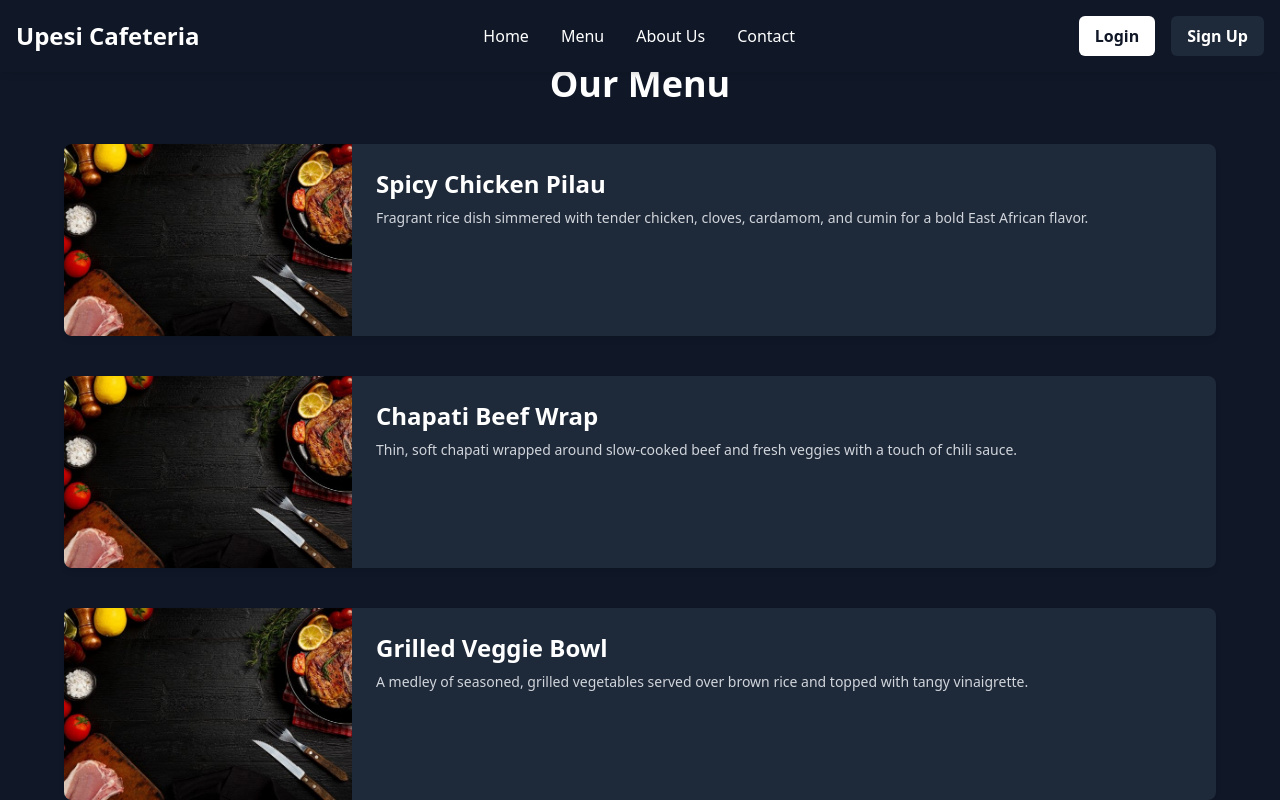
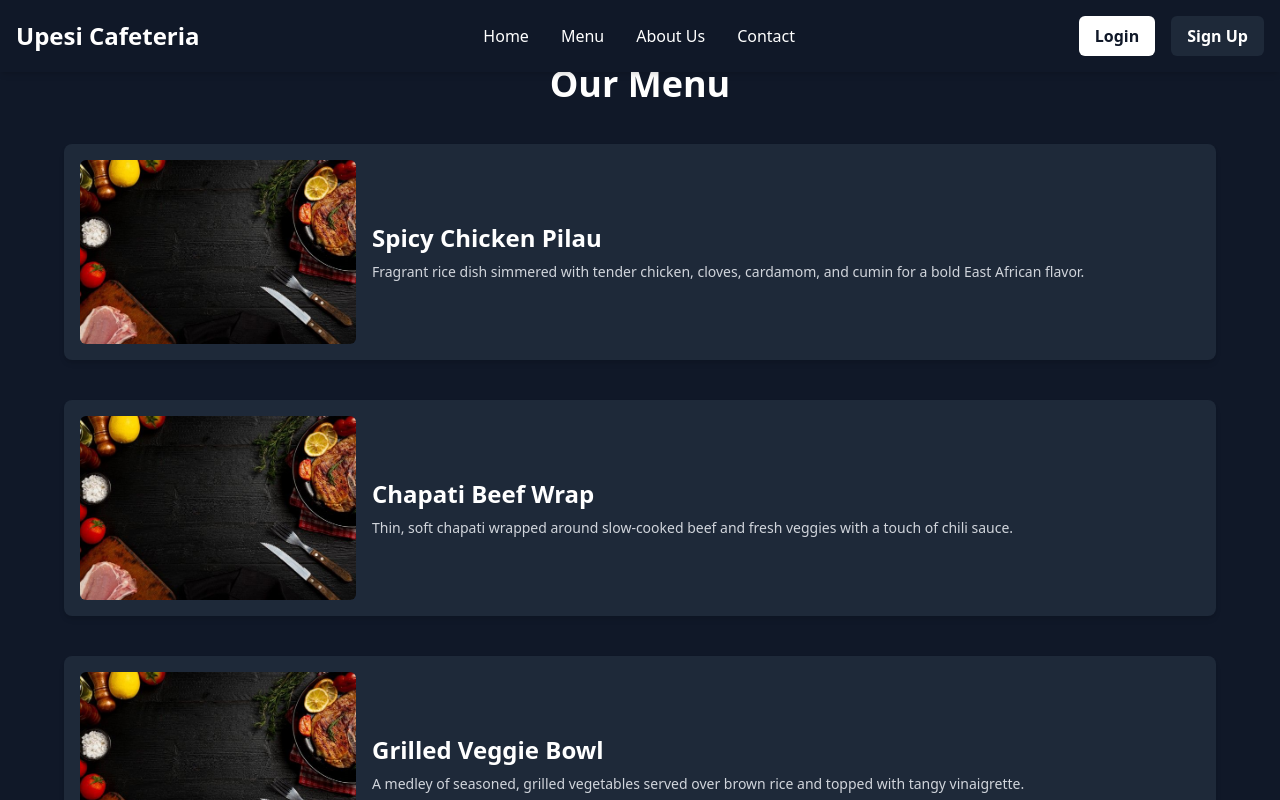
Before and after one commit to jasonAnyango/CSProject1-UpesiCafeteria, a React (Vite) app in the folder frontend/: page /menu in a window 1280 px wide. Shown: the top 800 px of the page. Built offline with nearby package versions, Linux system fonts and the light colour scheme.

Commit message:
Updated Initial Menu Page with link to ItemDetails Page

```diff
--- a/frontend/src/App.jsx
+++ b/frontend/src/App.jsx
@@ -3,6 +3,7 @@ import Navbar from "./components/Navbar.jsx"
 import Login from "./pages/Login.jsx"
 import Signup from "./pages/Signup.jsx"
 import Menu from "./pages/Menu.jsx"
+import ItemDetail from "./pages/ItemDetail.jsx"
 import Verify from "./pages/Verify.jsx"
 import ForgotPassword from "./pages/ForgotPassword.jsx"
 import VerifyResetOtp from "./pages/VerifyResetOtp.jsx"
@@ -22,6 +23,7 @@ const App = () => {
             <Route path="/verify" element={<Verify />}></Route>
             <Route path="/forgot-password" element={<ForgotPassword />}></Route>
             <Route path="/menu" element={<Menu />}></Route>
+            <Route path="/itemDetail" element={<ItemDetail />}></Route>
             <Route path="/verify-reset-otp" element={<VerifyResetOtp />}></Route>
             <Route path="/reset-password" element={<ResetPassword />}></Route>
           </Routes>
--- a/frontend/src/components/Navbar.jsx
+++ b/frontend/src/components/Navbar.jsx
@@ -9,7 +9,7 @@ const Navbar = () => {
       </Link>
       <div className="hidden md:flex gap-8">
         <a href="/" className="hover:underline">Home</a>
-        <a href="#menu" className="hover:underline">Menu</a>
+        <a href="/menu" className="hover:underline">Menu</a>
         <a href="#about" className="hover:underline">About Us</a>
         <a href="#contact" className="hover:underline">Contact</a>
       </div>
--- /dev/null
+++ b/frontend/src/pages/ItemDetail.jsx
@@ -0,0 +1,71 @@
+// src/pages/ItemDetail.jsx
+import React from 'react';
+import { useLocation } from 'react-router-dom';
+import { motion } from 'framer-motion';
+import suggestion1 from '../assets/homeImage.png';
+import suggestion2 from '../assets/homeImage.png';
+import suggestion3 from '../assets/homeImage.png';
+
+const ItemDetail = () => {
+  const location = useLocation();
+  const { name, image, description, status, price } = location.state || {};
+
+  return (
+    <motion.div
+      className="min-h-screen bg-gray-900 px-6 py-16 md:px-16"
+      initial={{ opacity: 0 }}
+      animate={{ opacity: 1 }}
+      exit={{ opacity: 0 }}
+    >
+      {/* Dish Title */}
+      <h1 className="text-4xl font-bold text-white text-center mb-10">{name}</h1>
+
+      {/* Main Dish Section */}
+      <div className="bg-gray-800 rounded-lg shadow-lg overflow-hidden flex flex-col md:flex-row mb-12">
+        {/* Image */}
+        <div className="md:w-1/4 w-full h-64 md:h-auto">
+          <img src={image} alt={name} className="w-full h-full object-cover" />
+        </div>
+
+        {/* Description */}
+        <div className="md:w-3/4 w-full p-6 text-white space-y-4">
+          <p className="text-gray-300 text-base whitespace-pre-line">{description}</p>
+          <p className={`font-semibold ${status === 'Available' ? 'text-green-400' : 'text-red-400'}`}>Status: {status}</p>
+          <p className="text-lg font-bold text-amber-500">Price: {price}</p>
+        </div>
+      </div>
+
+      {/* Suggestions Section */}
+      <h2 className="text-2xl font-bold text-white mb-6">You may also like</h2>
+      <div className="grid md:grid-cols-3 gap-6">
+        {[{
+          name: 'Chapati Beef Wrap',
+          image: suggestion1,
+          description: 'Soft chapati filled with savory beef and crunchy veggies.'
+        }, {
+          name: 'Grilled Veggie Bowl',
+          image: suggestion2,
+          description: 'A healthy mix of grilled seasonal vegetables over rice.'
+        }, {
+          name: 'Matoke with Peanut Sauce',
+          image: suggestion3,
+          description: 'Traditional Ugandan dish with creamy peanut flavor.'
+        }].map((suggestion, index) => (
+          <div key={index} className="bg-gray-800 rounded-lg shadow-md p-4 flex items-center space-x-4">
+            <img
+              src={suggestion.image}
+              alt={suggestion.name}
+              className="w-16 h-16 object-cover rounded-full"
+            />
+            <div className="text-white">
+              <h3 className="font-semibold text-lg">{suggestion.name}</h3>
+              <p className="text-sm text-gray-300">{suggestion.description}</p>
+            </div>
+          </div>
+        ))}
+      </div>
+    </motion.div>
+  );
+};
+
+export default ItemDetail;
--- a/frontend/src/pages/Menu.jsx
+++ b/frontend/src/pages/Menu.jsx
@@ -1,59 +1,79 @@
 // src/pages/Menu.jsx
 import React from 'react';
+import { Link } from 'react-router-dom';
 import { motion } from 'framer-motion';
 import dish1 from '../assets/homeImage8.png';
-
 
 const menuItems = [
   {
     name: 'Spicy Chicken Pilau',
     image: dish1,
-    description: 'Fragrant rice dish simmered with tender chicken, cloves, cardamom, and cumin for a bold East African flavor.'
+    description: 'Fragrant rice dish simmered with tender chicken, cloves, cardamom, and cumin for a bold East African flavor.',
+    status: 'Available',
+    price: 'KES 450'
   },
   {
     name: 'Chapati Beef Wrap',
     image: dish1,
-    description: 'Thin, soft chapati wrapped around slow-cooked beef and fresh veggies with a touch of chili sauce.'
+    description: 'Thin, soft chapati wrapped around slow-cooked beef and fresh veggies with a touch of chili sauce.',
+    status: 'Available',
+    price: 'KES 350'
   },
   {
     name: 'Grilled Veggie Bowl',
     image: dish1,
-    description: 'A medley of seasoned, grilled vegetables served over brown rice and topped with tangy vinaigrette.'
+    description: 'A medley of seasoned, grilled vegetables served over brown rice and topped with tangy vinaigrette.',
+    status: 'Available',
+    price: 'KES 400'
   },
   {
     name: 'Matoke with Peanut Sauce',
     image: dish1,
-    description: 'Steamed plantains drenched in creamy peanut sauce, a traditional Ugandan comfort dish.'
+    description: 'Steamed plantains drenched in creamy peanut sauce, a traditional Ugandan comfort dish.',
+    status: 'Unavailable',
+    price: 'KES 300'
   },
   {
     name: 'Mandazi & Chai Combo',
     image: dish1,
-    description: 'Sweet fried dough pastries paired perfectly with spicy, creamy Kenyan chai.'
+    description: 'Sweet fried dough pastries paired perfectly with spicy, creamy Kenyan chai.',
+    status: 'Available',
+    price: 'KES 200'
   },
   {
     name: 'Tilapia Ugali Plate',
     image: dish1,
-    description: 'Grilled tilapia fillet served with soft ugali and sukuma wiki, a classic coastal favorite.'
+    description: 'Grilled tilapia fillet served with soft ugali and sukuma wiki, a classic coastal favorite.',
+    status: 'Available',
+    price: 'KES 500'
   },
   {
     name: 'Beef Stew & Rice',
     image: dish1,
-    description: 'Hearty beef chunks cooked in tomato and onion sauce, served with fluffy white rice.'
+    description: 'Hearty beef chunks cooked in tomato and onion sauce, served with fluffy white rice.',
+    status: 'Available',
+    price: 'KES 400'
   },
   {
     name: 'Vegetarian Samosas',
     image: dish1,
-    description: 'Crispy triangles filled with spiced potatoes, peas, and carrots, great for snacking or sides.'
+    description: 'Crispy triangles filled with spiced potatoes, peas, and carrots, great for snacking or sides.',
+    status: 'Available',
+    price: 'KES 150'
   },
   {
     name: 'Breakfast Combo Plate',
     image: dish1,
-    description: 'Includes eggs, sausages, toast, and grilled tomatoes with optional beans or avocado.'
+    description: 'Includes eggs, sausages, toast, and grilled tomatoes with optional beans or avocado.',
+    status: 'Available',
+    price: 'KES 350'
   },
   {
     name: 'Fried Rice with Sausages',
     image: dish1,
-    description: 'Flavorful fried rice stir-fried with sliced sausages, vegetables, and a hint of soy sauce.'
+    description: 'Flavorful fried rice stir-fried with sliced sausages, vegetables, and a hint of soy sauce.',
+    status: 'Available',
+    price: 'KES 300'
   },
 ];
 
@@ -66,17 +86,29 @@ const Menu = () => {
       exit={{ opacity: 0 }}
     >
       <h1 className="text-4xl font-bold text-white mb-10 text-center">Our Menu</h1>
-      <div className="space-y-10">
+      <div className="flex flex-col gap-10">
         {menuItems.map((item, index) => (
-          <div key={index} className="bg-gray-800 rounded-lg shadow-md overflow-hidden flex flex-col md:flex-row">
-            <div className="md:w-1/4 w-full h-60 md:h-auto">
-              <img src={item.image} alt={item.name} className="w-full h-full object-cover" />
+          <Link
+            to="/itemDetail"
+            state={{
+              name: item.name,
+              image: item.image,
+              description: item.description,
+              status: item.status,
+              price: item.price,
+            }}
+            key={index}
+          >
+            <div className="bg-gray-800 rounded-lg shadow-md overflow-hidden flex flex-col md:flex-row hover:bg-gray-700 transition duration-300 cursor-pointer p-4 gap-4">
+              <div className="md:w-1/4 w-full h-60 md:h-auto">
+                <img src={item.image} alt={item.name} className="w-full h-full object-cover rounded-md" />
+              </div>
+              <div className="md:w-3/4 w-full text-white flex flex-col justify-center">
+                <h2 className="text-2xl font-semibold mb-2">{item.name}</h2>
+                <p className="text-gray-300 text-sm line-clamp-3">{item.description}</p>
+              </div>
             </div>
-            <div className="md:w-3/4 w-full p-6 text-white">
-              <h2 className="text-2xl font-semibold mb-2">{item.name}</h2>
-              <p className="text-gray-300 text-sm">{item.description}</p>
-            </div>
-          </div>
+          </Link>
         ))}
       </div>
     </motion.div>
```
